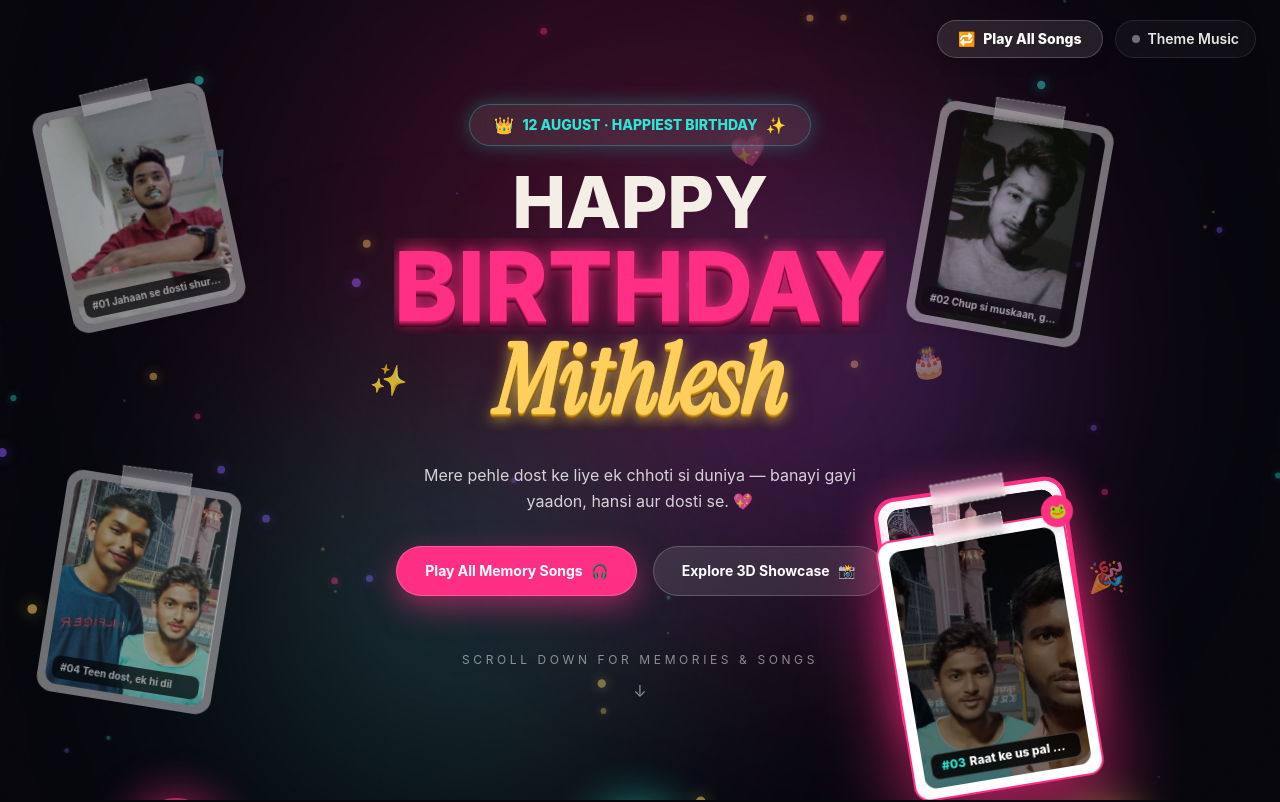
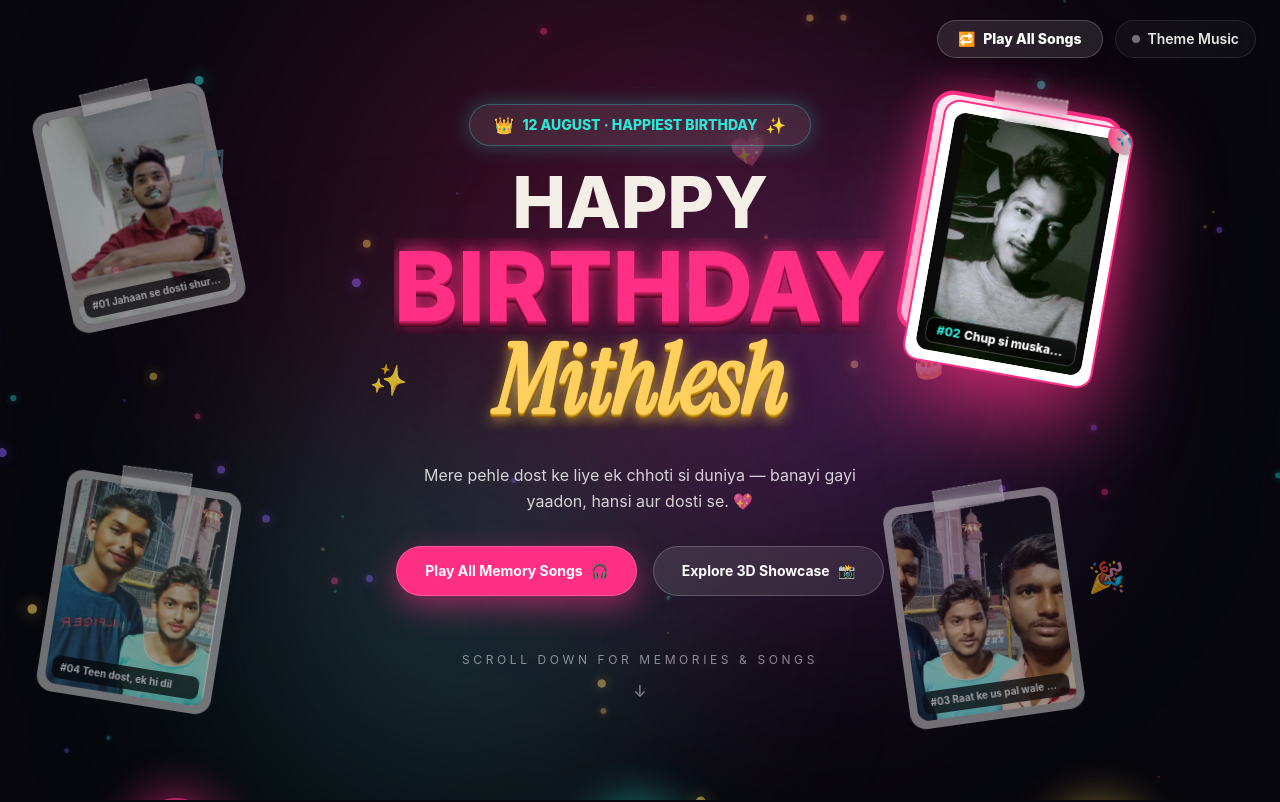
Before and after one commit to hemantsinghchauhan1/happy-birthday, a React (Vite) app: page / in a window 1280 px wide. Shown: the top 802 px of the page. Built offline with nearby package versions, Linux system fonts and the light colour scheme.

Commit message:
Implement 3D Paper Crumple into Paper Airplane Flight Arc & Unfold Landing animation sequence

```diff
--- a/src/components/Hero.jsx
+++ b/src/components/Hero.jsx
@@ -17,7 +17,7 @@ function Line({ children, i, className }) {
   );
 }
 
-// 4 Fixed Landing Pads Coordinates (Percentage based for responsiveness)
+// 4 Fixed Landing Pads Coordinates (Percentage based)
 const padCoordinates = [
   { id: 0, x: "4vw", y: "12vh", rot: -12, name: "Top-Left" },
   { id: 1, x: "72vw", y: "14vh", rot: 10, name: "Top-Right" },
@@ -42,7 +42,7 @@ export default function Hero({ music, cardAudio, onOpenModal }) {
     my.set((e.clientY - r.top) / r.height - 0.5);
   };
 
-  // Continuous Parabolic Frog Leap Timer: Leaps every 3 seconds!
+  // Paper Crumple & Airplane Flight Cycle every 3.6 seconds!
   useEffect(() => {
     const timer = setInterval(() => {
       setActivePad((prev) => {
@@ -52,7 +52,7 @@ export default function Hero({ music, cardAudio, onOpenModal }) {
         }
         return nextPad;
       });
-    }, 3200);
+    }, 3600);
     return () => clearInterval(timer);
   }, []);
 
@@ -116,35 +116,37 @@ export default function Hero({ music, cardAudio, onOpenModal }) {
         })}
       </div>
 
-      {/* Dynamic 3D Frog Leap Parabolic Arc Card (Jumps from Pad to Pad) */}
+      {/* 3D Paper Crumple -> Paper Airplane Flight Arc -> Polaroid Unfold Landing Container */}
       <motion.div
         className="absolute z-30 hidden md:block pointer-events-auto cursor-pointer"
         animate={{
           left: currentPad.x,
           top: currentPad.y,
-          rotate: currentPad.rot,
         }}
         transition={{
-          duration: 1.1,
-          ease: [0.34, 1.56, 0.64, 1], // Springy Frog Leap physics easing curve!
+          duration: 1.4,
+          ease: [0.25, 1, 0.5, 1],
         }}
         onClick={() => onOpenModal && onOpenModal(activeMemory)}
       >
         <motion.div
           animate={{
-            y: [0, -90, 0], // Parabolic arc leap up into the air and land!
-            scale: [1, 1.25, 1],
-            rotateZ: [0, 15, 0],
+            // 3-Phase Animation: 1. Crumple -> 2. Soar in Flight Arc -> 3. Unfold & Land
+            scale: [1, 0.2, 1.35, 1],
+            rotateZ: [0, 540, 720, currentPad.rot],
+            y: [0, -140, -100, 0],
+            borderRadius: ["16px", "999px", "16px", "16px"],
           }}
           transition={{
-            duration: 1.1,
+            duration: 1.4,
             ease: "easeInOut",
+            times: [0, 0.25, 0.75, 1],
           }}
-          className="relative w-36 sm:w-44 md:w-48 rounded-2xl bg-white p-2.5 shadow-[0_30px_80px_rgba(255,46,131,0.7)] border-2 border-[#ff2e83]"
+          className="relative w-36 sm:w-44 md:w-48 rounded-2xl bg-white p-2.5 shadow-[0_30px_90px_rgba(255,46,131,0.8)] border-2 border-[#ff2e83] overflow-hidden"
         >
-          {/* Frog Leap Rocket Badge */}
-          <div className="absolute -top-3 -right-3 z-40 flex h-8 w-8 items-center justify-center rounded-full bg-[#ff2e83] text-white text-sm font-bold shadow-lg animate-bounce">
-            🐸
+          {/* Flying Jet Trail Badge */}
+          <div className="absolute -top-3 -right-3 z-40 flex h-9 w-9 items-center justify-center rounded-full bg-gradient-to-r from-[#ff2e83] to-[#2ee6d6] text-white text-base font-bold shadow-xl animate-pulse">
+            ✈️
           </div>
 
           {/* Washi tape clip */}
@@ -156,13 +158,14 @@ export default function Hero({ music, cardAudio, onOpenModal }) {
                 key={activeMemory.id}
                 src={activeMemory.src}
                 alt={activeMemory.caption}
-                initial={{ opacity: 0, scale: 1.2 }}
+                initial={{ opacity: 0, scale: 1.3 }}
                 animate={{ opacity: 1, scale: 1 }}
-                exit={{ opacity: 0, scale: 0.8 }}
-                transition={{ duration: 0.4 }}
+                exit={{ opacity: 0, scale: 0.3 }}
+                transition={{ duration: 0.5 }}
                 className="h-full w-full object-cover"
               />
             </AnimatePresence>
+
             <div className="absolute bottom-2 left-2 right-2 rounded-lg bg-black/85 px-2.5 py-1 text-xs font-extrabold text-white backdrop-blur-md truncate text-left border border-white/20">
               <span className="text-[#2ee6d6] mr-1">#{String(activeMemory.id).padStart(2, "0")}</span>
               {activeMemory.caption}
```
